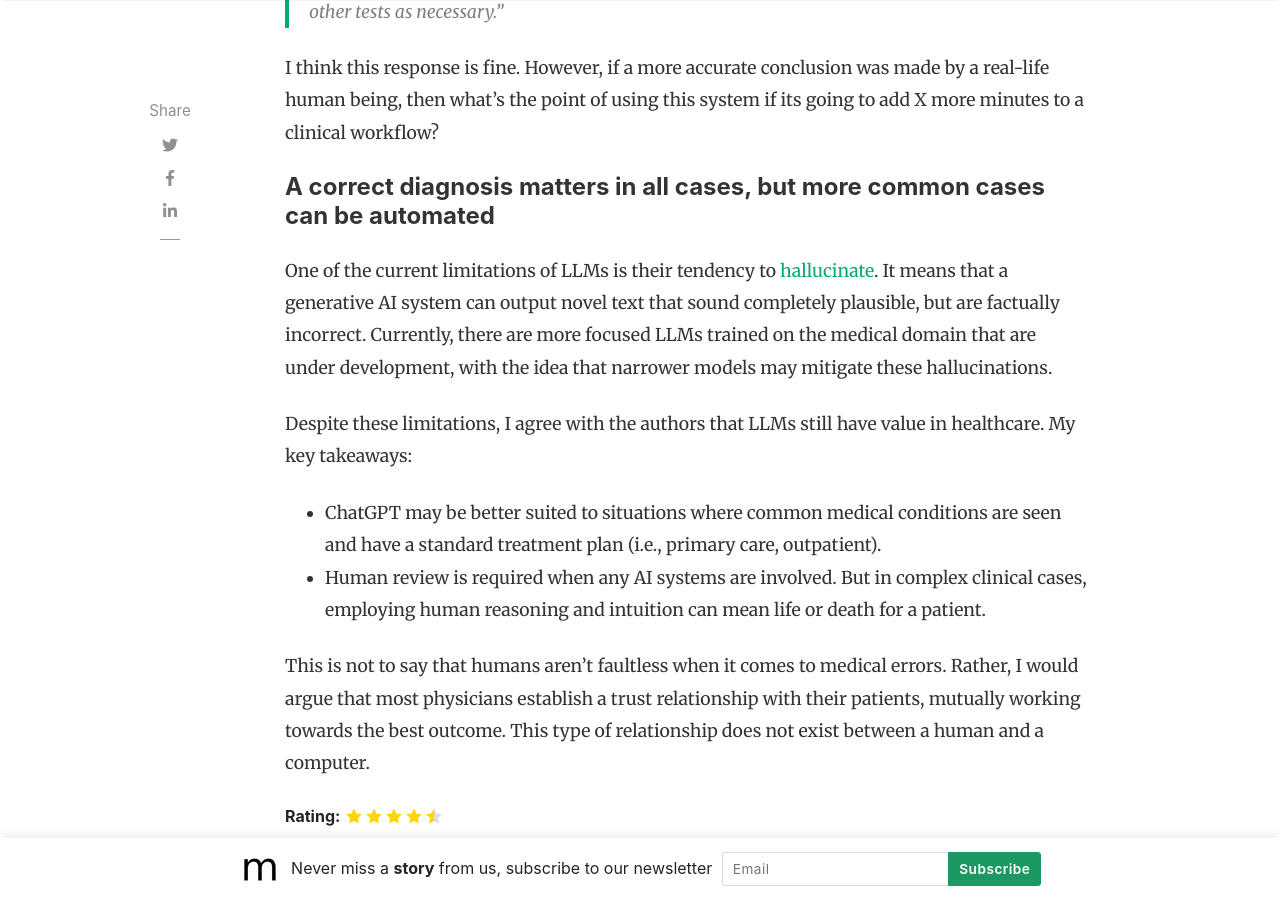
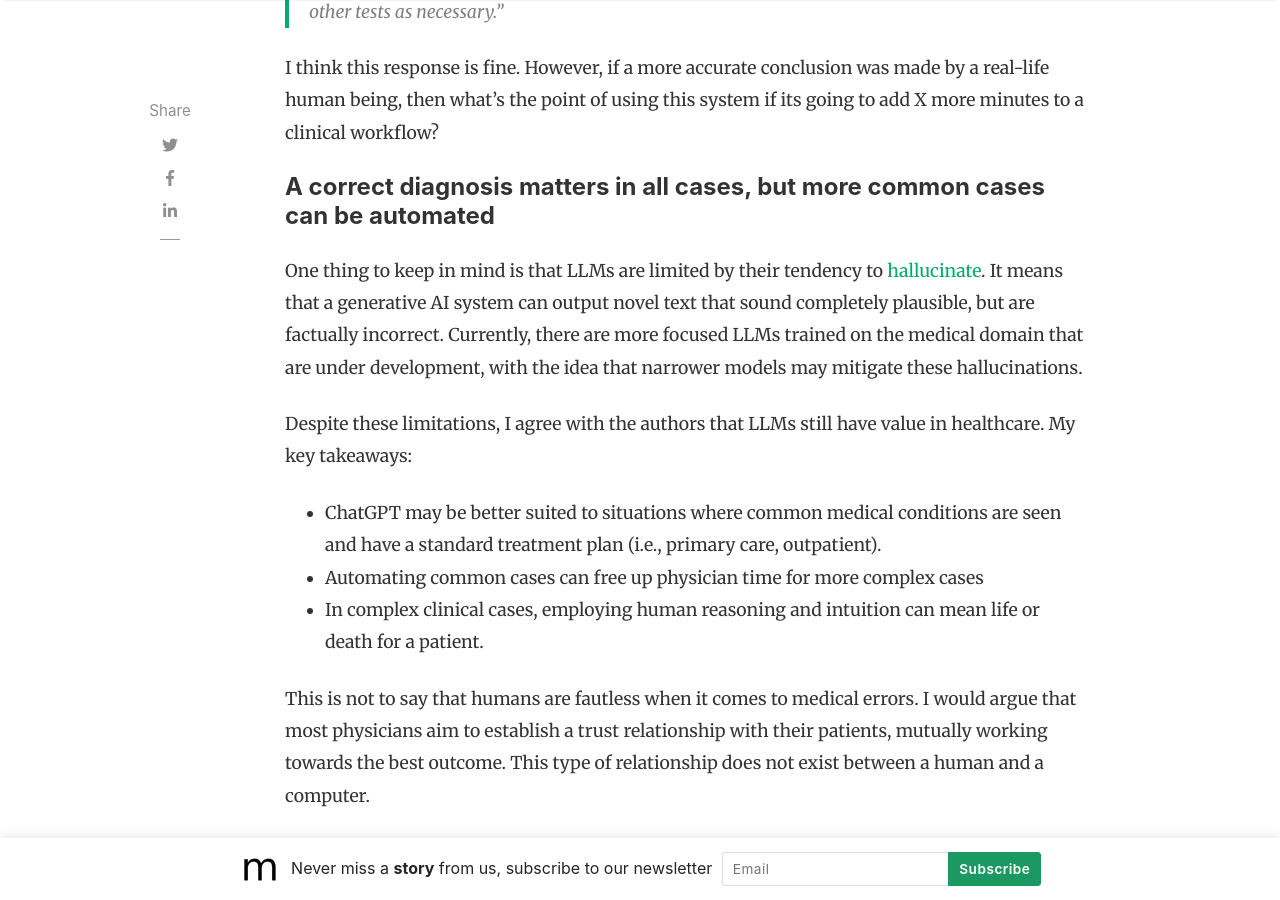
Before and after one commit to slsu0424/slsu0424.github.io, a Jekyll site: the page built from _posts/2023-06-02-test.md, in a window 1280 px wide and 900 px high, scrolled down 3400 px. Built offline with Jekyll 4.4.1, drawn with Linux system fonts in a browser that asks for light colours; nearby versions of some CDN libraries; comment, search, counter and statistics services are not loaded.

Commit message:
Update 2023-06-02-test.md

```diff
--- a/_posts/2023-06-02-test.md
+++ b/_posts/2023-06-02-test.md
@@ -50,10 +50,11 @@ I think this response is fine.  However, if a more accurate conclusion was made
 
 #### A correct diagnosis matters in all cases, but more common cases can be automated
 
-One of the current limitations of LLMs is their tendency to [hallucinate](https://spectrum.ieee.org/ai-hallucination).  It means that a generative AI system can output novel text that sound completely plausible, but are factually incorrect.  Currently, there are more focused LLMs trained on the medical domain that are under development, with the idea that narrower models may mitigate these hallucinations.
+One thing to keep in mind is that LLMs are limited by their tendency to [hallucinate](https://spectrum.ieee.org/ai-hallucination).  It means that a generative AI system can output novel text that sound completely plausible, but are factually incorrect.  Currently, there are more focused LLMs trained on the medical domain that are under development, with the idea that narrower models may mitigate these hallucinations.
 
 Despite these limitations, I agree with the authors that LLMs still have value in healthcare.  My key takeaways:
 * ChatGPT may be better suited to situations where common medical conditions are seen and have a standard treatment plan (i.e., primary care, outpatient).
-* Human review is required when any AI systems are involved.  But in complex clinical cases, employing human reasoning and intuition can mean life or death for a patient.
+* Automating common cases can free up physician time for more complex cases
+* In complex clinical cases, employing human reasoning and intuition can mean life or death for a patient.
 
-This is not to say that humans aren't faultless when it comes to medical errors.  Rather, I would argue that most physicians establish a trust relationship with their patients, mutually working towards the best outcome.  This type of relationship does not exist between a human and a computer.
+This is not to say that humans are fautless when it comes to medical errors.  I would argue that most physicians aim to establish a trust relationship with their patients, mutually working towards the best outcome.  This type of relationship does not exist between a human and a computer.
```
